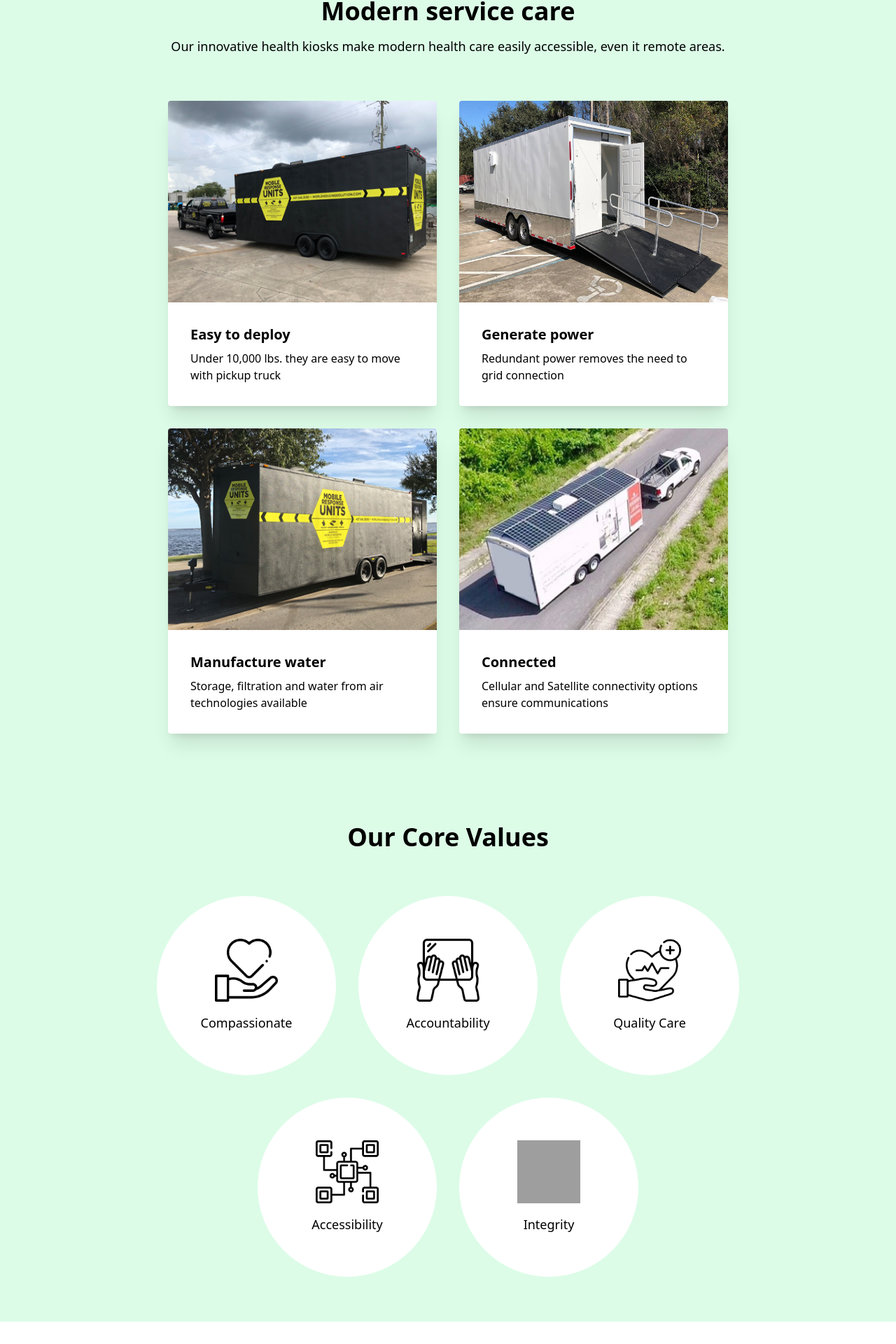
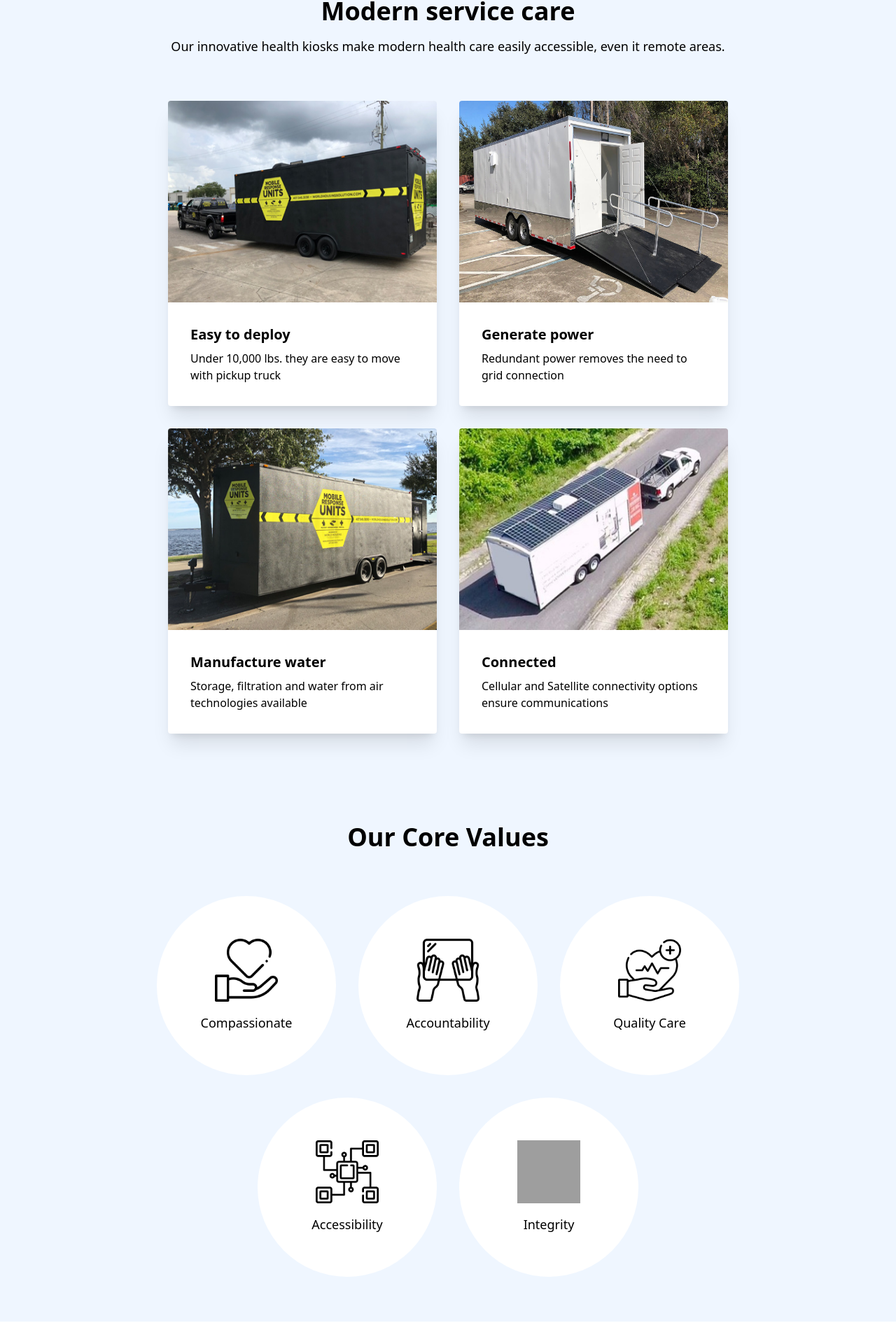
Before and after one commit to edwinnyawoli/hospella, a Nuxt app: page / in a window 1280 px wide. Shown: the part 852-2772 px from the top of the page at 70% size. Built offline with nearby package versions, Linux system fonts and the light colour scheme; grey boxes are pictures that could not be loaded.

Commit message:
Revert background colour for even sections to blue

```diff
--- a/pages/index.vue
+++ b/pages/index.vue
@@ -25,7 +25,7 @@
                 <GhanaMap></GhanaMap>
             </div>
         </section>
-        <section class="md:px-24 p-8 py-16 bg-green-100 space-y-8">
+        <section class="md:px-24 p-8 py-16 bg-blue-50 space-y-8">
             <div class="flex-col justify-center flex-1 md:text-lg space-y-4 text-center">
                 <h1 class="text-3xl md:text-4xl font-semibold">Modern service care</h1>
                 <h3>Our innovative health kiosks make modern health care easily accessible, even it remote
@@ -53,7 +53,7 @@
         </section>
 
         <!-- Facilities -->
-        <section class="md:px-24 p-8 py-16 bg-blue-100 hidden">
+        <section class="md:px-24 p-8 py-16 bg-blue-50 hidden">
             <div class="flex-col justify-center flex-1 md:text-lg space-y-16 text-center">
                 <h1 class="text-3xl md:text-4xl font-semibold">Available Facilities</h1>
                 <div v-for="f in facilities" class="flex flex-col md:flex-row justify-around facility gap-8">
@@ -70,7 +70,7 @@
         </section>
 
         <!-- Core values -->
-        <section class="md:px-24 p-8 py-16 bg-green-100">
+        <section class="md:px-24 p-8 py-16 bg-blue-50">
             <div class="flex-col justify-center flex-1 md:text-lg space-y-16 text-center">
                 <h1 class="text-3xl md:text-4xl font-semibold">Our Core Values</h1>
                 <div class="flex flex-wrap justify-center gap-8">
```
